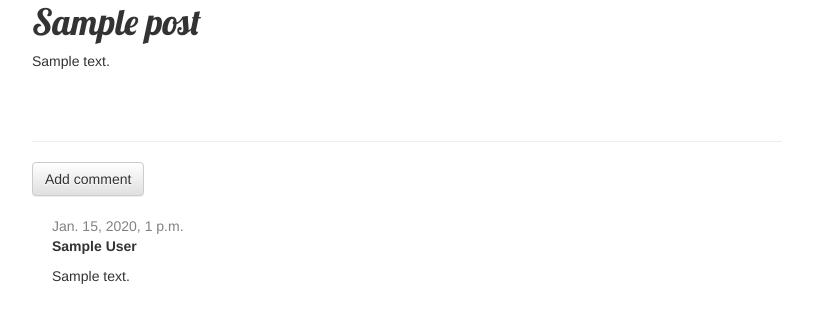
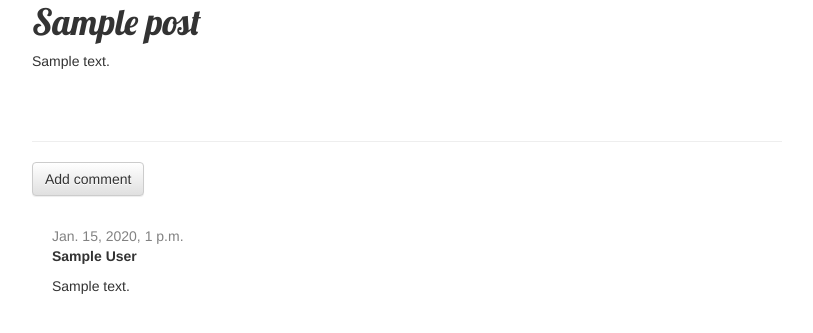
Before and after one commit to VladVetrov/my-first-blog, a Django app: page /post/1/ in a window 1280 px wide. Shown: the part 182-515 px from the top of the page, without its empty margins (23-836 px from the left). Run offline with Django 3.2, Linux system fonts and the light colour scheme; tables that the repository leaves empty hold one stand-in row (values such as "Sample post"); some libraries are stand-ins or nearby versions.

Commit message:
Version 1.0.5a

```diff
--- a/blog/static/css/blog.css
+++ b/blog/static/css/blog.css
@@ -46,5 +46,5 @@ h1, h2, h3, h4 {
 }
 
 .comment {
-    margin: 20px 0px 20px 20px;
+    margin: 30px 50px 50px 20px;
 }
```
